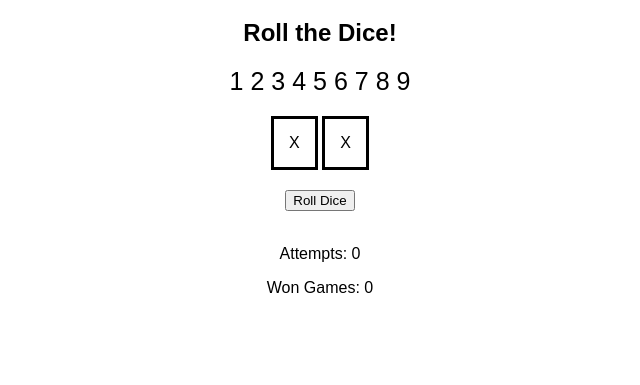
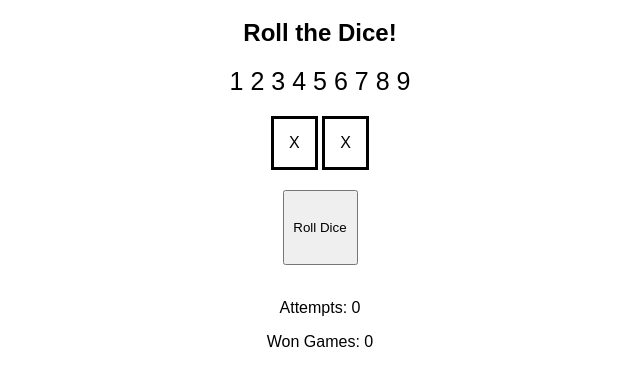
Before and after one commit to benhood212/ShutTheBox, a plain HTML site: page index.html in a window 1280 px wide. Shown: the part 61-446 px from the top of the page, without its empty margins (320-960 px from the left). Drawn offline with Linux system fonts and the light colour scheme.

Commit message:
tiny css change

```diff
--- a/css/style.css
+++ b/css/style.css
@@ -25,3 +25,8 @@
 #useTotal,#useSplit,#playAgain{
     display: none;
 }
+
+#controls button{
+    width: 75px;
+    height: 75px;
+}
```
